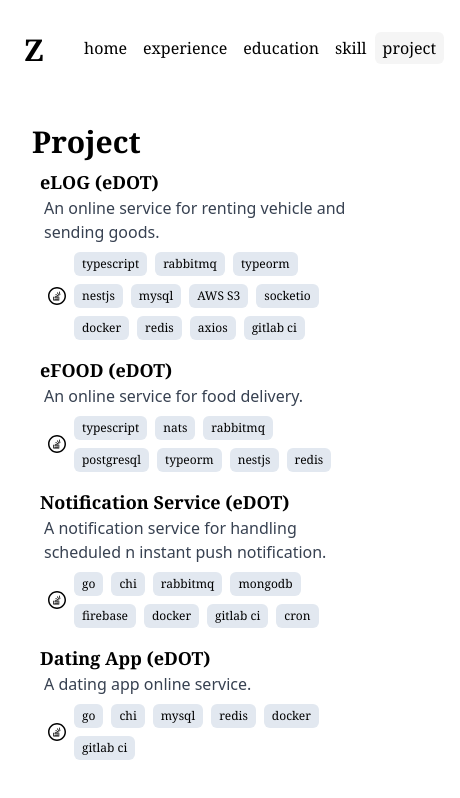
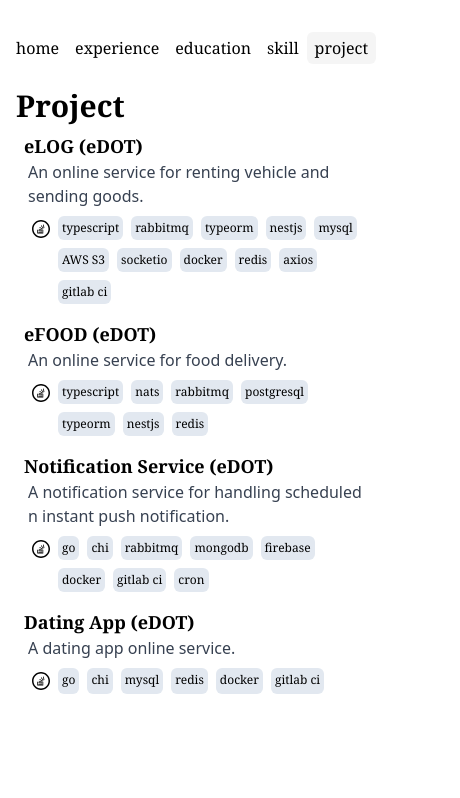
Before and after one commit to ovrrtd/portofolio-web, a Next.js app: page /project in a window 390 px wide. Shown: the top 798 px of the page, 460 px wide, since content can reach past the window. Built offline with nearby package versions, Linux system fonts and the light colour scheme.

Commit message:
adjust styling

```diff
--- a/src/app/education/page.tsx
+++ b/src/app/education/page.tsx
@@ -5,7 +5,7 @@ import { dummyEducation } from "./dummy"
 
 export default function Education() {
     return (
-      <main className="flex-auto min-w-0 md:mt-0 flex flex-col md:px-0">
+      <main className="flex-auto min-w-0 mt-6 md:mt-0 flex flex-col">
         <section>
           <h1 className="font-serif text-3xl font-bold mb-2 md:mb-8">Education</h1>
           <div className="px-2">
--- a/src/app/experience/page.tsx
+++ b/src/app/experience/page.tsx
@@ -3,7 +3,7 @@ import { dummyExperience } from "./dummy"
 
 export default function Experience() {
     return (
-      <main className="flex-auto min-w-0 mt-6 md:mt-0 flex flex-col px-2 md:px-0">
+      <main className="flex-auto min-w-0 mt-6 md:mt-0 flex flex-col">
         <section>
           <h1 className=" font-serif text-3xl font-bold mb-2 md:mb-8">Experience</h1>
           <div className="px-2">
--- a/src/app/layout.tsx
+++ b/src/app/layout.tsx
@@ -26,10 +26,10 @@ export default function RootLayout({
       //   kaisei.variable
       // )}
     >
-      <body className="antialiased max-w-4xl mb-40 flex flex-col md:flex-row mx-4 mt-8 md:mt-20 lg:mt-32 lg:mx-auto">
+      <body className="antialiased max-w-4xl flex flex-col md:flex-row px-2 py-8 md:mt-20 lg:mt-32 lg:mx-auto">
         <Sidebar/>
         {/* <Navbar/> */}
-        <main className="flex-auto min-w-0 mt-6 md:mt-0 flex flex-col px-2 md:px-0">
+        <main className="flex-auto min-w-0 mt-0 flex flex-col px-2 md:px-0">
           {children}
           {/* <Analytics /> */}
         </main>
--- a/src/app/page.tsx
+++ b/src/app/page.tsx
@@ -7,12 +7,12 @@ const intro = "A backend developer, and while I may not be the best in the marke
 
 export default function Home() {
   return (
-    <main className="flex-auto min-w-0 md:mt-0 flex flex-col px-2 md:px-0">
+    <main className="flex-auto min-w-0 mt-6 md:mt-0 flex flex-col">
       <h1 className="font-serif text-3xl font-bold mb-2 md:mb-8">Diaz Agfa Nuribi</h1>
       <section className="px-2">
-        <p className="mb-2 font-medium"
-        >{intro}</p>
-        <div className='flex items-start md:items-center md:gap-8 flex-col md:flex-row pt-4'>
+        <p className="mb-2"
+          >{intro}</p>
+        <div className='flex items-start md:items-center gap-2 md:gap-8 flex-row md:flex-row pt-4'>
           <Image
             alt='avatar'
             className='rounded-full grayscale'
@@ -22,7 +22,7 @@ export default function Home() {
             priority
           />
 
-        <div className="mt-8 md:mt-0 ml-0 md:ml-6 space-y-2 dark:text-neutral-400">
+        <div className="mt-4 md:mt-2 ml-2 md:mx-2 space-y-2 md:space-y-4">
           {/*
           (<a
               rel="noopener noreferrer"
@@ -50,21 +50,21 @@ export default function Home() {
             </a>)
           */}
 
-          <p className='flex items-center font-serif font-thin gap-2'>
+          <p className='flex items-center font-serif gap-2'>
               <MailIcon size={16}/>diazagfa@gmail.com
             </p>
             <a
               href="https://github.com/ovrrtd"
               target="_blank"
               rel="noopener noreferrer"
-              className='flex items-center font-serif font-thin gap-2 hover:font-extrabold'>
+              className='flex items-center font-serif gap-2 hover:font-extrabold'>
                 <GitHubIcon size={16}/>ovrrtd
               </a>
             <a
               href=""
               target="_blank"
               rel="noopener noreferrer"
-              className='flex items-center font-serif font-thin gap-2 hover:font-extrabold'>
+              className='flex items-center font-serif gap-2 hover:font-extrabold'>
                 <LinkedinIcon size={16}/>diazagfa
               </a>
           </div>
--- a/src/app/project/page.tsx
+++ b/src/app/project/page.tsx
@@ -3,7 +3,7 @@ import { dummyProject } from "./dummy"
 
 export default function Project() {
   return (
-    <main className="flex-auto min-w-0 mt-6 md:mt-0 flex flex-col px-2 md:px-0">
+    <main className="flex-auto min-w-0 mt-6 md:mt-0 flex flex-col">
       <section className="">
           <h1 className="font-serif text-3xl font-bold mb-2 md:mb-8">Project</h1>
           <div className="px-2 ">
--- a/src/app/skill/page.tsx
+++ b/src/app/skill/page.tsx
@@ -23,10 +23,10 @@ const skill = [
 
 export default function Skill() {
   return (
-    <main className="flex-auto min-w-0 mt-6 md:mt-0 flex flex-col px-2 md:px-0">
+    <main className="flex-auto min-w-0 mt-6 md:mt-0 flex flex-col">
       <section>
         <h1 className=" font-serif text-3xl font-bold mb-2 md:mb-8">Skill</h1>
-        <div className="flex flex-row flex-wrap item-start gap-2">
+        <div className="flex flex-row flex-wrap item-start gap-2 px-2">
                     {skill.map((el, index)=> {
                         return (
                             <p className="px-2 py-1 my-1 bg-slate-200 hover:bg-slate-400 hover:font-semibold rounded-md text-sm " key={index}>{el}</p>
--- a/src/component/project_card.tsx
+++ b/src/component/project_card.tsx
@@ -11,13 +11,13 @@ export function ProjectCard (
                 {description}
             </div>
             <div className="flex flex-row gap-2 font-serif text-sm m-2">
-                <div className="my-auto">
+                <div className="my-1">
                     <StackOverflowIcon size={18}/>
                 </div>
                 <div className="flex flex-row flex-wrap item-start gap-2">
                     {techStack.map((el, index)=> {
                         return (
-                            <p className="px-2 py-1 bg-slate-200 rounded-md text-xs" key={index}>{el}</p>
+                            <p className="px-1 py-1 bg-slate-200 rounded-md text-xs" key={index}>{el}</p>
                         )
                     })}
                 </div>
--- a/src/component/sidebar.tsx
+++ b/src/component/sidebar.tsx
@@ -31,30 +31,30 @@ export default function Navbar (){
     }
 
     return (
-        <aside className="md:w-[150px] md:flex-shrink-0 -mx-4 md:mx-0 md:px-0 font-serif">
+        <aside className="md:w-[150px] md:flex-shrink-0 -mx-4 md:mx-0 md:px-0 font-serif ">
           <div className="flex flex-row md:flex-col lg:sticky lg:top-20">
-            <div className="ml-2 font-serif font-bold text-3xl md:ml-[12px] mb-2 px-4 md:px-0 md:mb-8 space-y-10 flex flex-col md:flex-row items-start ">
+            <div className="ml-2 hidden md:block font-serif font-bold text-3xl md:ml-[12px] mb-2 px-4 md:px-0 md:mb-8 space-y-10 flex-col md:flex-row items-start ">
               Z
             </div>
             <LayoutGroup>
               <nav
-                className="flex flex-row md:flex-col items-start relative px-4 md:px-0 pb-0 fade md:overflow-auto scroll-pr-6 md:relative"
+                className="flex flex-row md:flex-col items-start relative px-2 md:px-0 md:relative"
                 id="nav"
               >
-                <div className="flex flex-row md:flex-col">
+                <div className="flex flex-row md:flex-col ml-2 md:ml-1">
                   {Object.entries(navItems).map(([path, { name }]) => {
                     const isActive = path === pathname;
                     return (
                       <Link
                         key={path}
                         href={path}
-                        className="transition-all hover:text-neutral-800 dark:hover:text-neutral-200 flex align-middle"
+                        className="transition-all hover:text-neutral-800  flex align-middle"
                       >
                         <span className="relative py-1 px-2">
                           {name}
                           {path === pathname ? (
                             <motion.div
-                              className="absolute inset-0 bg-neutral-100 dark:bg-neutral-800 rounded-md z-[-1]"
+                              className="absolute inset-0 bg-neutral-100 rounded-md z-[-1]"
                               layoutId="sidebar"
                               transition={{
                                 type: 'spring',
```
